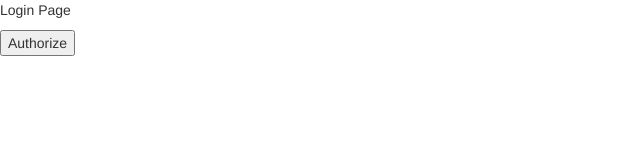
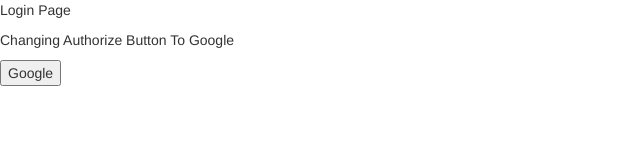
Before and after one commit to sriramsarathy/Funtra, a plain HTML site: page public/login.html in a window 1280 px wide. Shown: the whole page, without its empty margins (0-640 px from the left). Drawn offline with nearby package versions, Linux system fonts and the light colour scheme.

Commit message:
Authorize Button Change
Authorize Button Change

```diff
--- a/public/login.html
+++ b/public/login.html
@@ -7,9 +7,9 @@
   </head>
   <body ng-app="loginApp" ng-controller="LoginController" ng-init="handleClientLoad()">
     <p>Login Page</p>
-
+      <p>Changing Authorize Button To Google</p>
     <!--Add buttons to initiate auth sequence and sign out-->
-    <button id="authorize-button">Authorize</button>
+    <button id="authorize-button">Google</button>
 
     <div id="content"></div>
 
```
